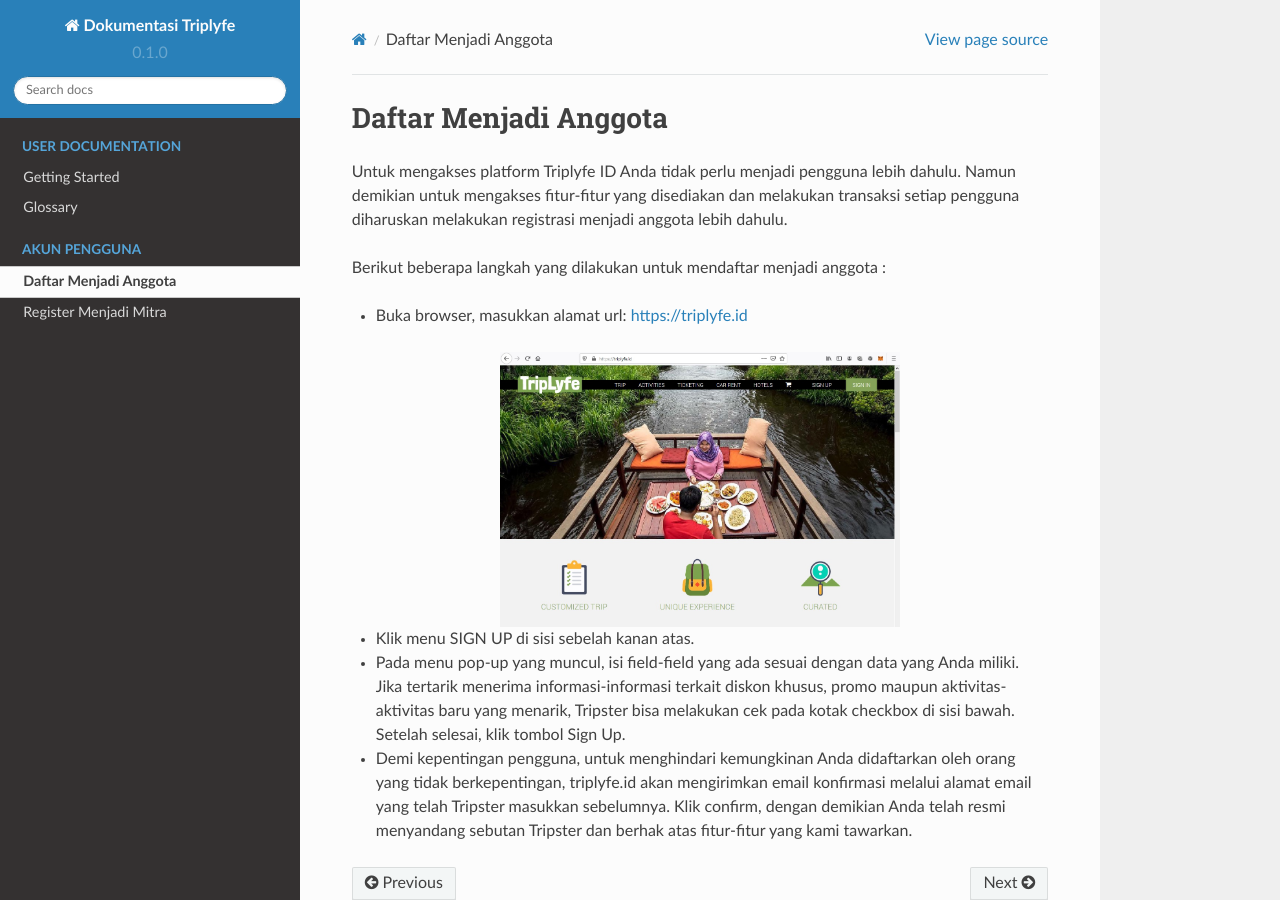
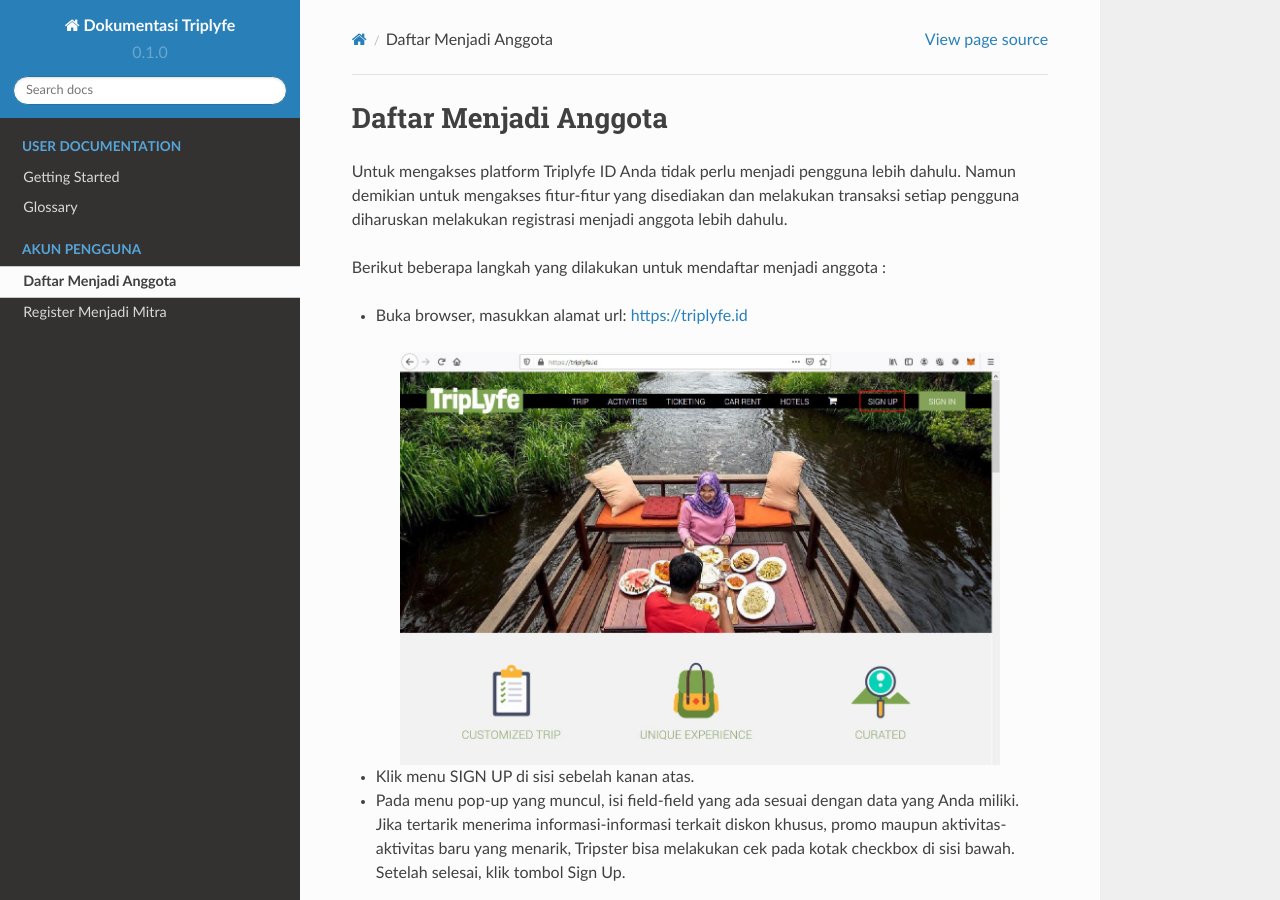
Before and after one commit to cleevo/doc.triplyfe, a Sphinx documentation site: the page built from docs/source/become-member.rst, in a window 1280 px wide and 900 px high. Built offline with Sphinx 7.4.7 and the Read the Docs theme 2.0.0, drawn with Linux system fonts in a browser that asks for light colours.

Commit message:
Add image home, signup dan confirm untuk proses pendaftaran

```diff
--- a/docs/source/become-member.rst
+++ b/docs/source/become-member.rst
@@ -12,12 +12,20 @@
 
 .. image:: images/home.jpg
    :align: center
-   :width: 400
+   :width: 600
 
 - Klik menu SIGN UP di sisi sebelah kanan atas.
 
 - Pada menu pop-up yang muncul, isi field-field yang ada sesuai dengan data yang Anda miliki. Jika tertarik menerima informasi-informasi terkait diskon khusus,
   promo maupun aktivitas-aktivitas baru yang menarik, Tripster bisa melakukan cek pada kotak checkbox di sisi bawah. Setelah selesai, klik tombol Sign Up.
 
+.. image:: images/signup.jpg
+   :align: center
+   :width: 600
+
 - Demi kepentingan pengguna, untuk menghindari kemungkinan Anda didaftarkan oleh orang yang tidak berkepentingan, triplyfe.id akan mengirimkan email konfirmasi melalui
   alamat email yang telah Tripster masukkan sebelumnya. Klik confirm, dengan demikian Anda telah resmi menyandang sebutan Tripster dan berhak atas fitur-fitur yang kami tawarkan.
+
+.. image:: images/confirm.jpg
+   :align: center
+   :width: 600
```
Also changed, not shown: docs/source/images/confirm.jpg (added), docs/source/images/home.jpg, docs/source/images/home.png (deleted), docs/source/images/signup.jpg (added).
